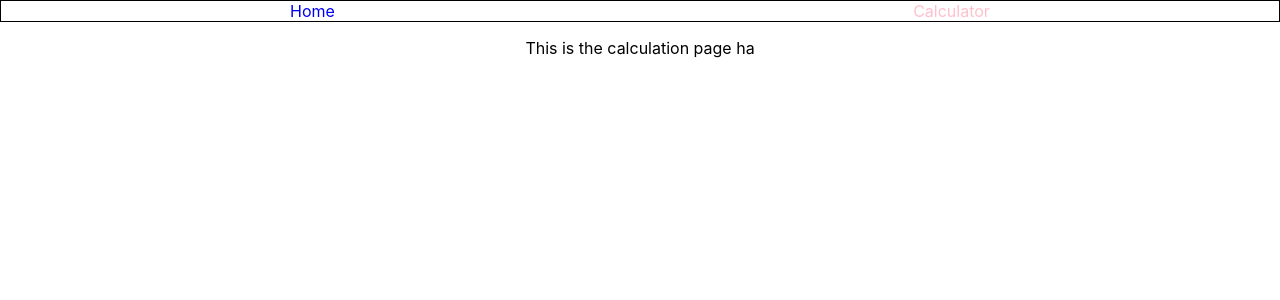
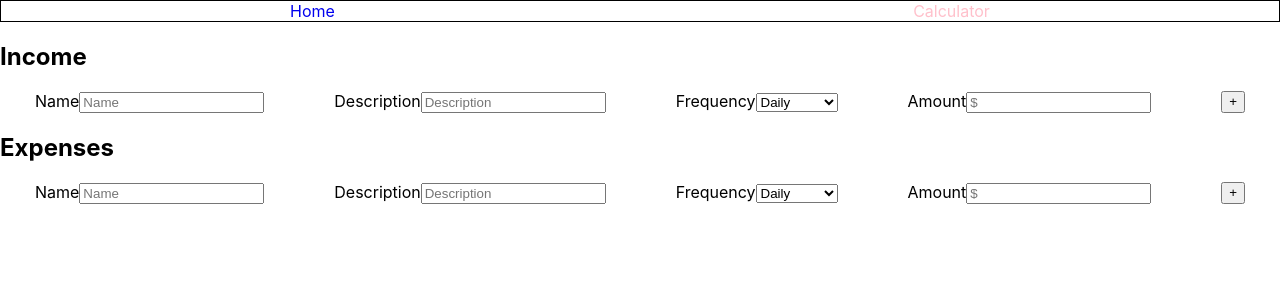
Before and after one commit to TheCaptainFalcon/DC_Week14, a React (Create React App) app in the folder ibudget/: page /calculator in a window 1280 px wide. Shown: the top 300 px of the page. Built offline with nearby package versions, Linux system fonts and the light colour scheme.

Commit message:
Added placeholder content for Home component and created a simple input form for the income and expenses sections for the Calculator component

```diff
--- a/ibudget/src/App.css
+++ b/ibudget/src/App.css
@@ -1,42 +1,3 @@
-.App {
-  text-align: center;
-}
-
-.App-logo {
-  height: 40vmin;
-  pointer-events: none;
-}
-
-@media (prefers-reduced-motion: no-preference) {
-  .App-logo {
-    animation: App-logo-spin infinite 20s linear;
-  }
-}
-
-.App-header {
-  background-color: #282c34;
-  min-height: 100vh;
-  display: flex;
-  flex-direction: column;
-  align-items: center;
-  justify-content: center;
-  font-size: calc(10px + 2vmin);
-  color: white;
-}
-
-.App-link {
-  color: #61dafb;
-}
-
-@keyframes App-logo-spin {
-  from {
-    transform: rotate(0deg);
-  }
-  to {
-    transform: rotate(360deg);
-  }
-}
-
 .App-nav, .App-nav a {
   display: flex;
   justify-content: space-around;
--- a/ibudget/src/components/Calculator.jsx
+++ b/ibudget/src/components/Calculator.jsx
@@ -2,14 +2,86 @@ import React, { Component } from 'react';
 import './css/Calculator.css';
 
 class Calculator extends Component {
-    constructor(props) {
-        super(props);
-        this.state = {  }
+    state = {
+        form: [
+            { }
+        ]
     }
+
     render() {
         return (
-            <div>
-                <p>This is the calculation page ha</p>
+            <div className='Calculator'>
+                <h2>Income</h2>
+                <form className='Calculator-form'>
+                    <label>Name
+                        <input
+                        type='text'
+                        name={this.state.name}
+                        placeholder='Name'
+                        />
+                    </label>
+                    <label>Description
+                        <input
+                        type='text'
+                        name={this.state.name}
+                        placeholder='Description'
+                        />
+                    </label>
+                    <label>Frequency
+                        <select>
+                            <option value="Daily">Daily</option>
+                            <option value="Weekly">Weekly</option>
+                            <option value="Bi-Weekly">Bi-Weekly</option>
+                            <option value="Monthly">Monthly</option>
+                            <option value="Annually">Annually</option>
+                        </select>
+                    </label>
+                    <label>Amount
+                        <input
+                        type='number'
+                        name={this.state.name}
+                        placeholder='$'
+                        />
+                    </label>
+                    <button>+</button>
+                </form>
+
+                {/* Start of the Expenses */}
+
+                <h2>Expenses</h2>
+                <form className='Calculator-form'>
+                    <label>Name
+                        <input
+                        type='text'
+                        name={this.state.name}
+                        placeholder='Name'
+                        />
+                    </label>
+                    <label>Description
+                        <input
+                        type='text'
+                        name={this.state.name}
+                        placeholder='Description'
+                        />
+                    </label>
+                    <label>Frequency
+                        <select>
+                            <option value="Daily">Daily</option>
+                            <option value="Weekly">Weekly</option>
+                            <option value="Bi-Weekly">Bi-Weekly</option>
+                            <option value="Monthly">Monthly</option>
+                            <option value="Annually">Annually</option>
+                        </select>
+                    </label>
+                    <label>Amount
+                        <input
+                        type='number'
+                        name={this.state.name}
+                        placeholder='$'
+                        />
+                    </label>
+                    <button>+</button>
+                </form>
             </div>
         );
     }
--- a/ibudget/src/components/Home.jsx
+++ b/ibudget/src/components/Home.jsx
@@ -1,5 +1,6 @@
 import React, { Component } from 'react';
 import './css/Home.css';
+import stonks from './image/stonks.png'
 
 class Home extends Component {
     state = {
@@ -8,8 +9,22 @@ class Home extends Component {
 
     render() {
         return(
-            <div>
-                <p>This is the home page</p>
+            <div className='Home'>
+                <h1>iBudget</h1>
+                <h2>A simple solution for calculating your income to expense ratios</h2>
+                <img src={stonks}/>
+                    <div className='Home-sections'>
+                        <h1>Description:</h1>
+                            <p>iBudget is capable of taking into account income and expenses of different amounts and variable frequencies to determine
+                                the results. Sometimes it is best to see the actual figures, rather than 'guess-timating' the amount.
+                            </p>
+                    </div>
+                    <div>
+                        <h1>Tutorial - How to get started</h1>
+                        <h2>Step 1:</h2>
+                        <p>Click on the Calculator tab</p>
+                    </div>
+
             </div>
         )
     }
--- a/ibudget/src/components/css/Calculator.css
+++ b/ibudget/src/components/css/Calculator.css
@@ -0,0 +1,4 @@
+.Calculator-form {
+    display: flex;
+    justify-content: space-around;
+}
--- a/ibudget/src/components/css/Home.css
+++ b/ibudget/src/components/css/Home.css
@@ -0,0 +1 @@
+.Home {}
```
Also changed, not shown: ibudget/src/components/image/stonks.png (added), 1 other file (tests, documents, lock files or other folders).
